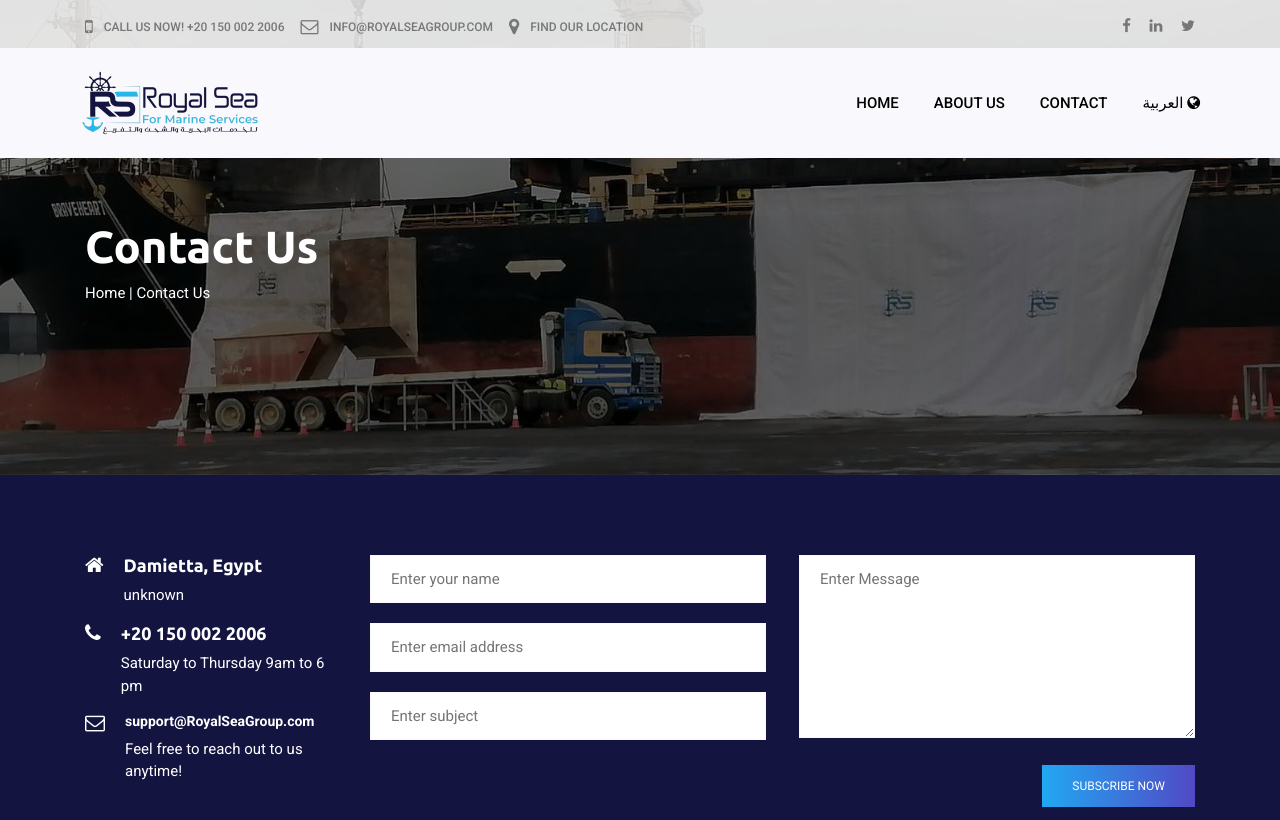
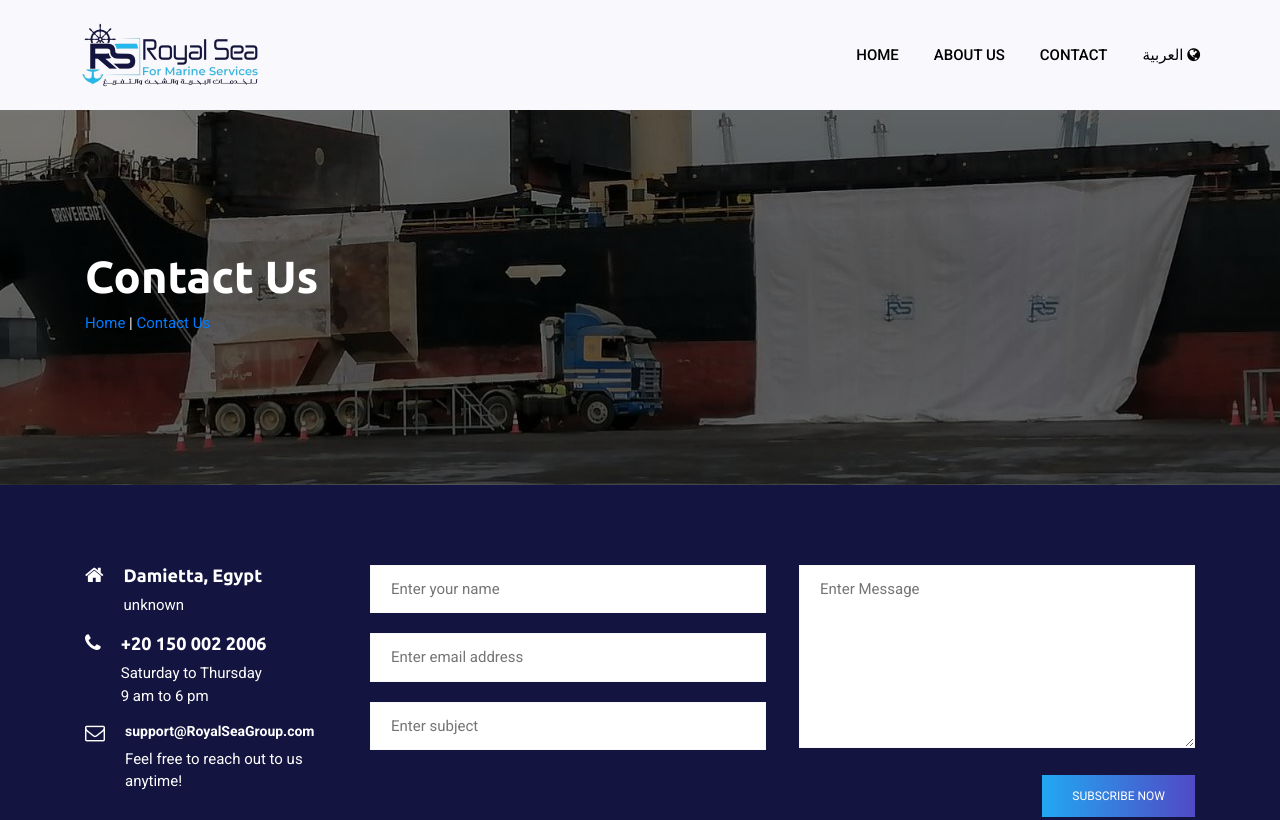
Before and after one commit to Ahmedabdeen15/Royal-Sea-Group, a plain HTML site: page contact.html in a window 1280 px wide. Shown: the top 820 px of the page. Drawn offline with nearby package versions, Linux system fonts and the light colour scheme.

Commit message:
remove header-top

```diff
--- a/contact.html
+++ b/contact.html
@@ -32,27 +32,7 @@
 
   <!-- Header Area Starts -->
   <header class="header-area">
-    <div class="header-top">
-        <div class="container">
-            <div class="row">
-                <div class="col-lg-9 d-md-flex">
-                    <h6 class="mr-3"><span class="mr-2"><i class="fa fa-mobile"></i></span> call us now! +20 150 002 2006</h6>
-                    <h6 class="mr-3"><span class="mr-2"><i class="fa fa-envelope-o"></i></span> info@RoyalSeaGroup.com</h6>
-                    <h6><span class="mr-2"><i class="fa fa-map-marker"></i></span> Find our Location</h6>
-                </div>
-                <div class="col-lg-3">
-                    <div class="social-links">
-                        <ul>
-                            <li><a href="#"><i class="fa fa-facebook"></i></a></li>
-                            <li><a href="#"><i class="fa fa-linkedin"></i></a></li>
-                            <li><a href="#"><i class="fa fa-twitter"></i></a></li>
-                        </ul>
-                    </div>
-                </div>
-            </div>
-        </div>
-    </div>
-    <div id="header" class="" id="home">
+    <div id="header" class="header-scrolled" id="home">
         <div class="container">
             <div class="row align-items-center justify-content-between d-flex">
             <div id="logo">
@@ -72,7 +52,7 @@
 <!-- Header Area End -->
 
 <!-- Banner Area Starts -->
-<section class="banner-area other-page">
+<section class="banner-area Contact-page">
     <div class="container">
         <div class="row">
             <div class="col-lg-12">
@@ -103,7 +83,7 @@
                         </div>
                         <div class="info-text">
                             <h3>+20 150 002 2006</h3>
-                            <p>Saturday to Thursday 9am to 6 pm</p>
+                            <p>Saturday to Thursday<br/>9 am to 6 pm</p>
                         </div>
                     </div>
                     <div class="d-flex">
@@ -174,7 +154,7 @@
                                 <span>|</span>
                             </div>
                             <div class="col-md-3 link-footer">
-                                <a href="/arabic/SafetyRegulations.html">SAFETY CULTURE
+                                <a href="SafetyRegulations.html">SAFETY CULTURE
                                 </a>
                             </div>
                         </div>
@@ -208,7 +188,7 @@
                             <span class="link-separator">|</span>
                         </div>
                         <div class="col-md-3 link-footer">
-                            <a href="/arabic/SafetyRegulations.html">SAFETY CULTURE
+                            <a href="SafetyRegulations.html">SAFETY CULTURE
                             </a>
                         </div>
                     </div>
```
Also changed, not shown: about.html (+1 -23 lines), index.html (+1 -23 lines).
